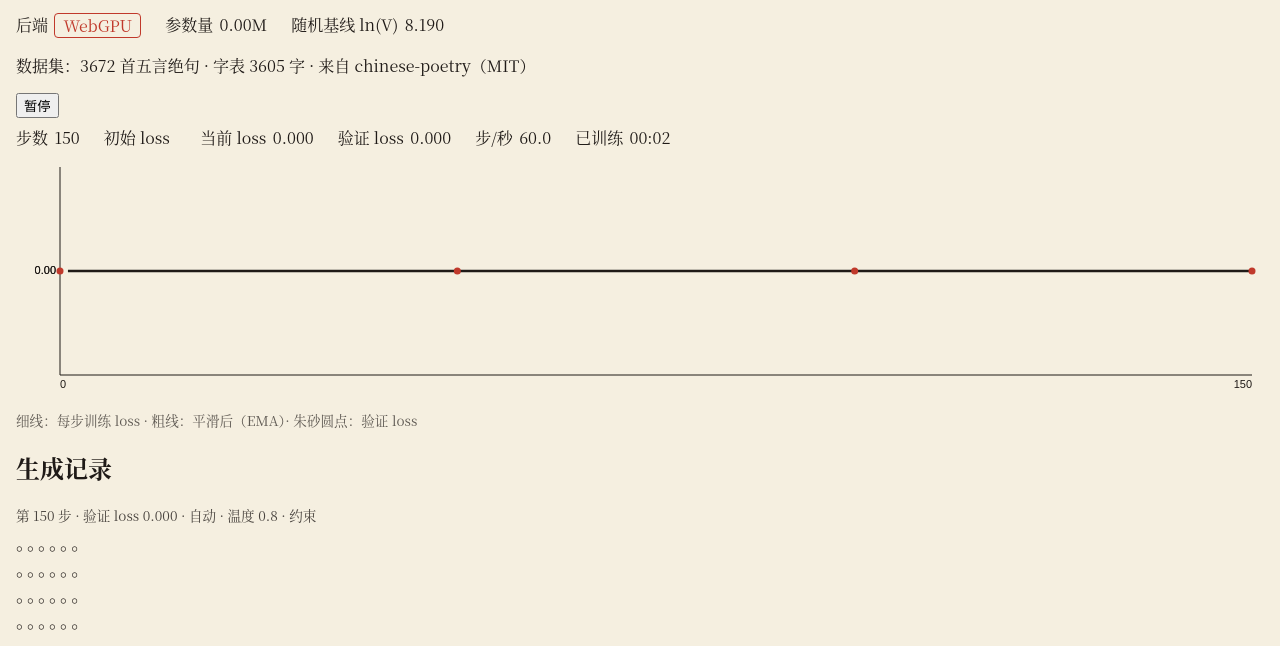
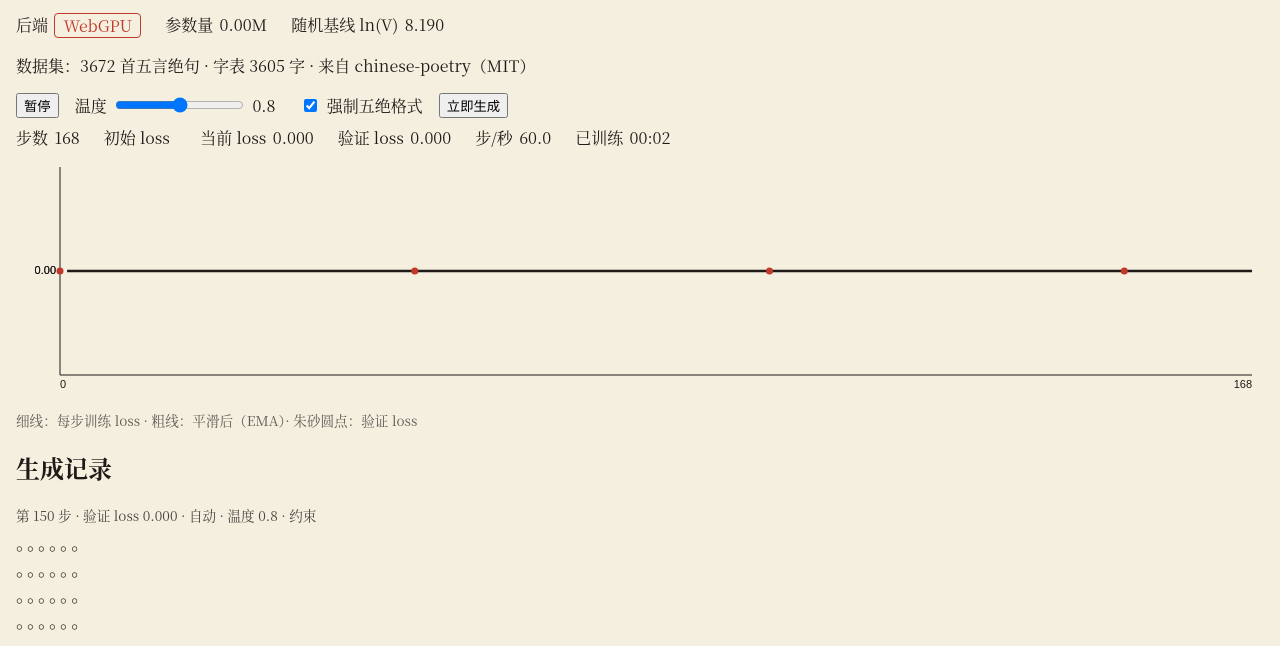
Before and after one commit to zhushen12580/tangshi-gpt, a website built with Vite: page index.html in a window 1280 px wide. Both pictures are taken after a click on the button "开始训练". Shown: the part 131-777 px from the top of the page. Built offline with nearby package versions, Linux system fonts and the light colour scheme; what @tensorflow/tfjs-core would draw is missing.

Commit message:
feat: temperature, format constraint and generate-now controls

```diff
--- a/index.html
+++ b/index.html
@@ -21,6 +21,13 @@
     <main>
       <section class="controls">
         <button type="button" data-testid="start-toggle" disabled>正在准备…</button>
+        <label>
+          温度
+          <input type="range" data-testid="temperature" min="0.1" max="1.5" step="0.1" value="0.8" aria-label="温度" />
+          <output data-testid="temperature-value">0.8</output>
+        </label>
+        <label><input type="checkbox" data-testid="constrain" checked /> 强制五绝格式</label>
+        <button type="button" data-testid="generate" disabled>立即生成</button>
       </section>
       <section>
         <dl class="meta">
--- a/src/main.ts
+++ b/src/main.ts
@@ -2,7 +2,7 @@ import './style.css';
 import { BACKEND_LABEL, initBackend } from './backend';
 import { decode, loadDataset } from './data';
 import { MODEL_DEFAULTS, countParams, nextTokenLogits } from './model';
-import { DEFAULT_TEMPERATURE, isWujue, pushSample, samplePoem, type SampleRecord } from './sample';
+import { isWujue, pushSample, samplePoem, type SampleRecord } from './sample';
 import { Trainer, type TrainState, type TrainStats } from './train';
 import { drawLossChart } from './ui/lossChart';
 import { renderSamples } from './ui/samples';
@@ -10,6 +10,14 @@ import { renderSamples } from './ui/samples';
 const $ = (testId: string) => document.querySelector<HTMLElement>(`[data-testid="${testId}"]`)!;
 const startToggle = $('start-toggle') as HTMLButtonElement;
 const lossChart = $('loss-chart') as HTMLCanvasElement;
+const temperatureInput = $('temperature') as HTMLInputElement;
+const constrainBox = $('constrain') as HTMLInputElement;
+const generateBtn = $('generate') as HTMLButtonElement;
+
+// 浏览器刷新时可能恢复滑块位置，所以一开始就按滑块的实际值显示一次
+const showTemperature = () => ($('temperature-value').textContent = Number(temperatureInput.value).toFixed(1));
+showTemperature();
+temperatureInput.addEventListener('input', showTemperature);
 
 const fmtLoss = (x: number | null) => (x === null ? '—' : x.toFixed(3));
 const pad2 = (n: number) => String(n).padStart(2, '0');
@@ -51,6 +59,19 @@ Promise.all([initBackend(location.search), loadDataset()])
       });
     };
 
+    // 用控件上当前的温度和格式开关写一首诗，加进生成记录
+    const generate = async (step: number, valLoss: number | null, manual: boolean) => {
+      const temperature = Number(temperatureInput.value);
+      const constrained = constrainBox.checked;
+      const poem = await samplePoem((s) => nextTokenLogits(trainer.params, trainer.cfg, s), tokenIds, {
+        temperature,
+        constrain: constrained,
+      });
+      const text = decode(poem, ds.vocab);
+      samples = pushSample(samples, { step, valLoss, temperature, constrained, manual, text, formatOk: isWujue(text) });
+      renderSamples($('samples'), samples);
+    };
+
     const trainer = new Trainer({
       cfg: { ...MODEL_DEFAULTS, vocabSize: V },
       train: ds.train,
@@ -64,23 +85,7 @@ Promise.all([initBackend(location.search), loadDataset()])
         $('loss-val').textContent = fmtLoss(m.valLoss);
         queueDraw();
         // 训练循环会等这首诗写完再走下一步，采样不会和训练并发读写权重
-        const temperature = DEFAULT_TEMPERATURE; // ponytail: 温度和约束开关的控件在 Task 8 接上
-        const constrained = true;
-        const poem = await samplePoem((s) => nextTokenLogits(trainer.params, trainer.cfg, s), tokenIds, {
-          temperature,
-          constrain: constrained,
-        });
-        const text = decode(poem, ds.vocab);
-        samples = pushSample(samples, {
-          step: m.step,
-          valLoss: m.valLoss,
-          temperature,
-          constrained,
-          manual: false,
-          text,
-          formatOk: isWujue(text),
-        });
-        renderSamples($('samples'), samples);
+        await generate(m.step, m.valLoss, false);
       },
       onState: (s) => (startToggle.textContent = TOGGLE_TEXT[s]),
     });
@@ -94,6 +99,12 @@ Promise.all([initBackend(location.search), loadDataset()])
     startToggle.addEventListener('click', () => (trainer.state === 'running' ? trainer.pause() : trainer.start()));
     startToggle.textContent = TOGGLE_TEXT[trainer.state];
     startToggle.disabled = false;
+
+    // 训练中排到当前这一步之后执行，训练不中断；步数和验证 loss 也在那时才读
+    generateBtn.addEventListener('click', () =>
+      trainer.runBetweenSteps(() => generate(trainer.lossHistory.length, trainer.valHistory.at(-1)?.loss ?? null, true)),
+    );
+    generateBtn.disabled = false;
   })
   .catch((err) => {
     // ponytail: 只给出文案；「重试」按钮在 Task 13 加
--- a/src/style.css
+++ b/src/style.css
@@ -44,7 +44,24 @@ h1 {
 .controls {
   display: flex;
   flex-wrap: wrap;
-  gap: 0.5rem;
+  align-items: center;
+  gap: 0.5rem 1rem;
+}
+
+.controls label {
+  display: inline-flex;
+  align-items: center;
+  gap: 0.4em;
+}
+
+.controls output {
+  min-width: 2em; /* 拖动时数字宽度变化不让后面的控件跳动 */
+  font-variant-numeric: tabular-nums;
+}
+
+:focus-visible {
+  outline: 2px solid var(--cinnabar);
+  outline-offset: 2px;
 }
 
 .notice {
--- a/src/train.ts
+++ b/src/train.ts
@@ -54,6 +54,7 @@ export class Trainer {
   private runStartedAt: number | null = null; // 本段训练开始的时刻（不在训练中时为 null）
   private loop: Promise<void> | null = null;
   private stopRequested = false;
+  private chain: Promise<unknown> = Promise.resolve(); // 训练的每一步和插队任务都排在这条链上，彼此串行
 
   constructor(o: TrainerOptions) {
     this.o = o;
@@ -113,6 +114,16 @@ export class Trainer {
     return sum / val.length;
   }
 
+  /**
+   * 在两步之间执行 fn（立即生成、保存、查看注意力用）：训练中排到当前这一步（含里程碑）之后、下一步之前；
+   * 不在训练时立即执行。各任务之间也是串行的，不会并发读写权重
+   */
+  runBetweenSteps<T>(fn: () => Promise<T>): Promise<T> {
+    const result = this.chain.then(fn);
+    this.chain = result.catch(() => {}); // 出错只影响调用方，不卡住后面的任务
+    return result;
+  }
+
   /** 开始或继续训练；已经在跑时什么都不做，保证同一时刻只有一个循环 */
   start(): void {
     if (this.loop) return;
@@ -136,10 +147,14 @@ export class Trainer {
 
   private async run(): Promise<void> {
     try {
-      await this.milestoneIfDue(); // 第 0 步的里程碑在第一步训练之前
+      // 每一步也排在 runBetweenSteps 的链上，插队的任务就只会落在两步之间
+      await this.runBetweenSteps(() => this.milestoneIfDue()); // 第 0 步的里程碑在第一步训练之前
       while (!this.stopRequested) {
-        await this.step(); // 通过 this.step 调用，单测会 spy 它
-        await this.milestoneIfDue(); // 紧跟在这一步后面：停在第 50 步时，它的里程碑也已经做完
+        await this.runBetweenSteps(async () => {
+          if (this.stopRequested) return; // 等待采样时也可能收到暂停请求
+          await this.step(); // 通过 this.step 调用，单测会 spy 它
+          await this.milestoneIfDue(); // 紧跟在这一步后面：停在第 50 步时，它的里程碑也已经做完
+        });
         await new Promise((r) => setTimeout(r, 0)); // 让出主线程，界面才能刷新、响应点击
       }
     } finally {
```
Also changed, not shown: tests/e2e/samples.spec.ts (+66 -1 lines), tests/unit/train.test.ts (+48 -0 lines).
